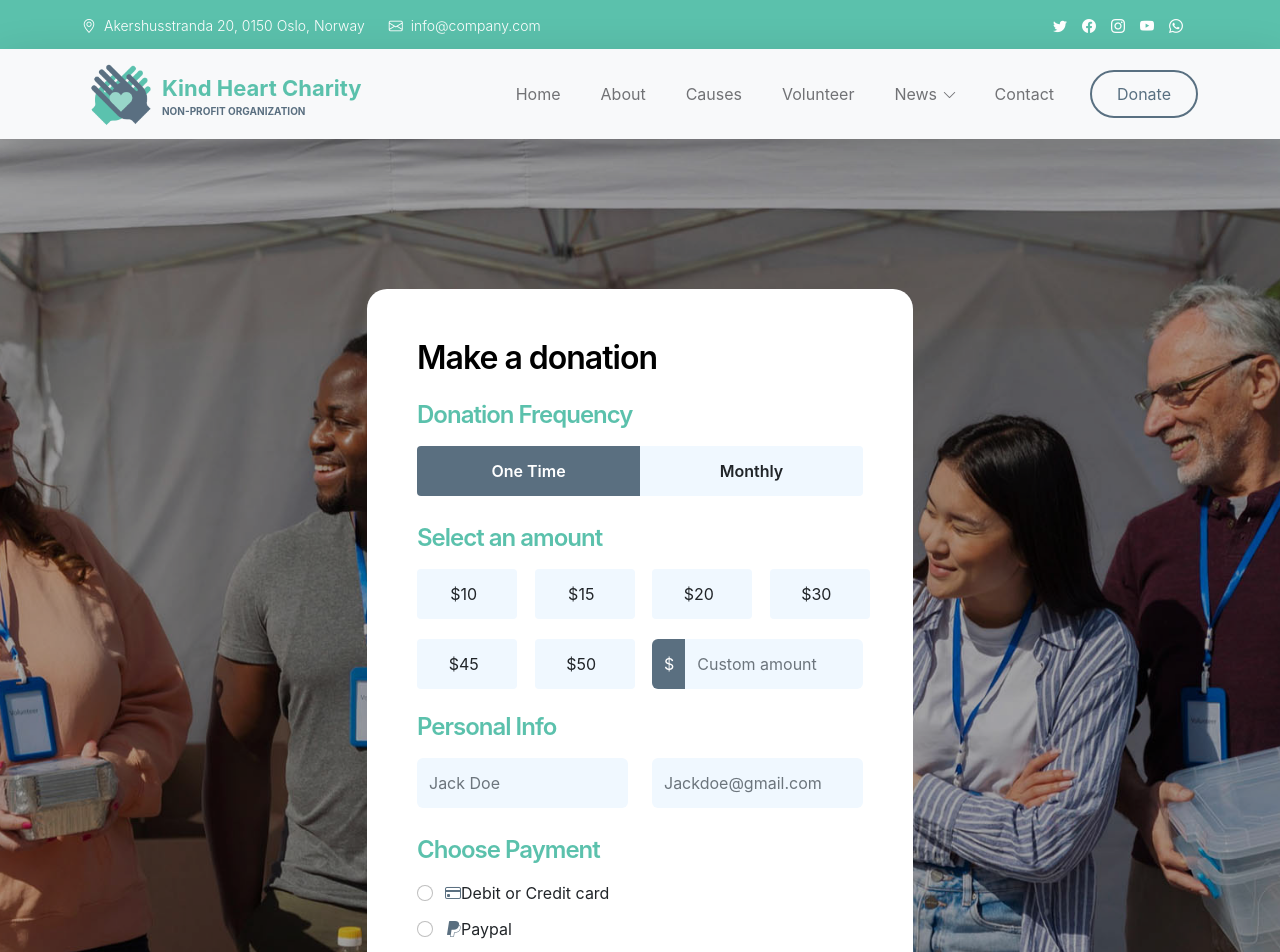
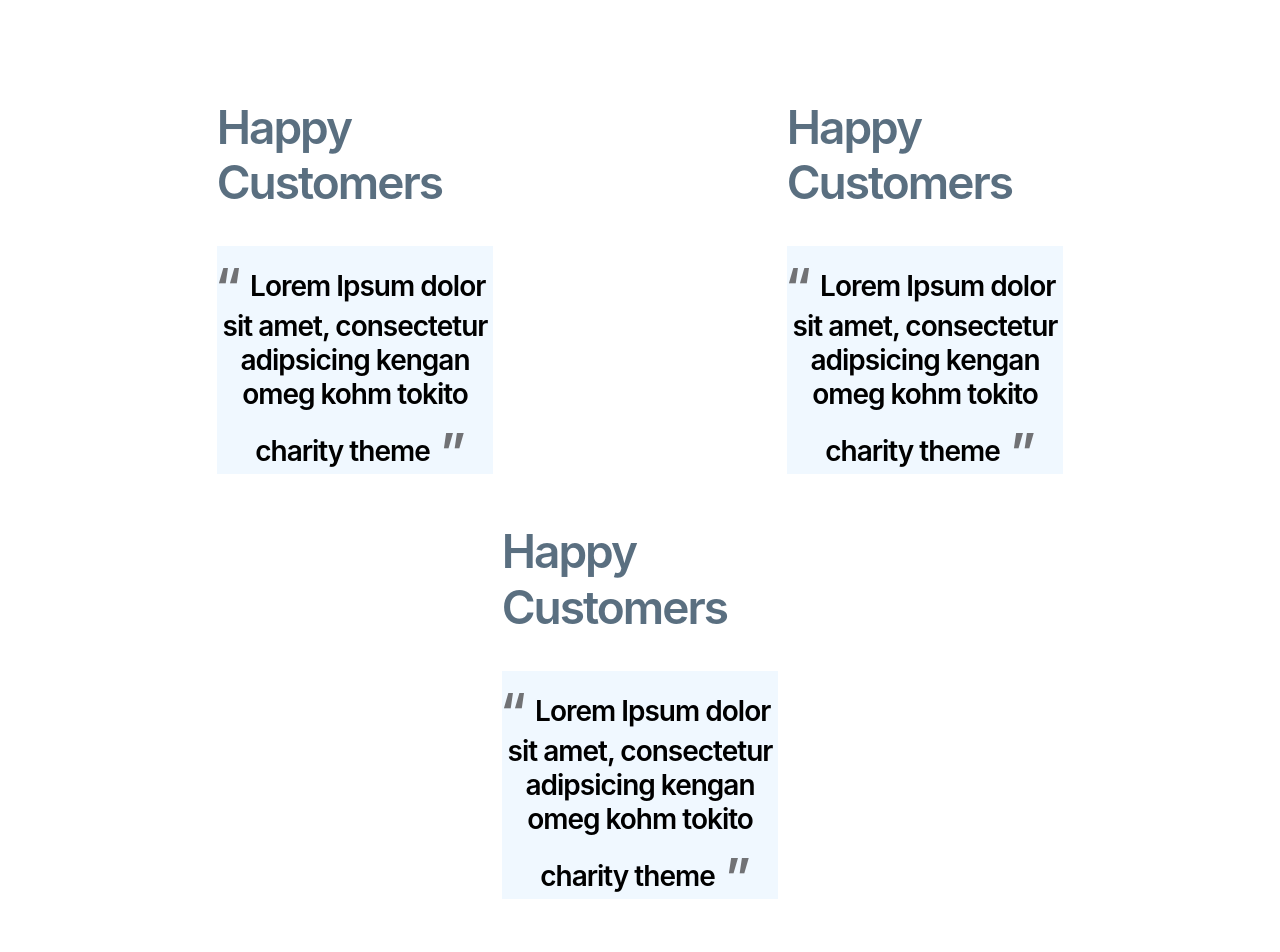
Before and after one commit to norcee25/EcoHabit, a React (Create React App) app: page / in a window 1280 px wide. Shown: the top 952 px of the page. Built offline with nearby package versions, Linux system fonts and the light colour scheme.

Commit message:
Adding motivation

```diff
--- a/src/App.js
+++ b/src/App.js
@@ -1,9 +1,8 @@
-import Donate from "./components/Donate";
+import Motivation from "./components/Motivation";
 
 const App = () => {
   return (
-    <Donate />
+    <Motivation/>
   )
 }
-
 export default App;
--- a/src/components/Donate/index.js
+++ b/src/components/Donate/index.js
@@ -88,10 +88,10 @@ const Donate = () => {
         <div className="row">
           <div className="col-lg-6 col-12 mx-auto">
             <form className="custom-form donate-form" action="#" method="get" role="form">
-              <h3 className="mb-4">Make a donation</h3>
+              <h3 className="mb-4">Ecohabit</h3>
               <div className="row">
                 <div className="col-lg-12 col-12">
-                  <h5 className="mb-3">Donation Frequency</h5>
+                  <h5 className="mb-3">Ecohabit reminder</h5>
                 </div>
                 <div className="col-lg-6 col-6 form-check-group form-check-group-donation-frequency">
                   <div className="form-check form-check-radio">
@@ -116,7 +116,7 @@ const Donate = () => {
                   <div className="form-check form-check-radio">
                     <input className="form-check-input" type="radio" name="flexRadioDefault" id="flexRadioDefault1" />
                     <label className="form-check-label" htmlFor="flexRadioDefault1">
-                      $10
+                      Cuci Tangan
                     </label>
                   </div>
                 </div>
@@ -124,7 +124,7 @@ const Donate = () => {
                   <div className="form-check form-check-radio">
                     <input className="form-check-input" type="radio" name="flexRadioDefault" id="flexRadioDefault2" />
                     <label className="form-check-label" htmlFor="flexRadioDefault2">
-                      $15
+                      Jaga Jarak
                     </label>
                   </div>
                 </div>
@@ -132,7 +132,7 @@ const Donate = () => {
                   <div className="form-check form-check-radio">
                     <input className="form-check-input" type="radio" name="flexRadioDefault" id="flexRadioDefault3" />
                     <label className="form-check-label" htmlFor="flexRadioDefault3">
-                      $20
+                      Jangan buang sampah sembarangan
                     </label>
                   </div>
                 </div>
@@ -140,7 +140,7 @@ const Donate = () => {
                   <div className="form-check form-check-radio">
                     <input className="form-check-input" type="radio" name="flexRadioDefault" id="flexRadioDefault4" />
                     <label className="form-check-label" htmlFor="flexRadioDefault4">
-                      $30
+                      Matikan Listrik
                     </label>
                   </div>
                 </div>
@@ -148,7 +148,7 @@ const Donate = () => {
                   <div className="form-check form-check-radio">
                     <input className="form-check-input" type="radio" name="flexRadioDefault" id="flexRadioDefault5" />
                     <label className="form-check-label" htmlFor="flexRadioDefault5">
-                      $45
+                      Rajin menyiram tanaman
                     </label>
                   </div>
                 </div>
@@ -156,14 +156,14 @@ const Donate = () => {
                   <div className="form-check form-check-radio">
                     <input className="form-check-input" type="radio" name="flexRadioDefault" id="flexRadioDefault6" />
                     <label className="form-check-label" htmlFor="flexRadioDefault6">
-                      $50
+                      Menjaga lingkungan dan hati
                     </label>
                   </div>
                 </div>
                 <div className="col-lg-6 col-12 form-check-group">
                   <div className="input-group">
                     <span className="input-group-text" id="basic-addon1">$</span>
-                    <input type="text" className="form-control" placeholder="Custom amount" aria-label="Username" aria-describedby="basic-addon1" />
+                    <input type="text" className="form-control" placeholder="Custom reminder" aria-label="Username" aria-describedby="basic-addon1" />
                   </div>
                 </div>
                 <div className="col-lg-12 col-12">
@@ -234,7 +234,7 @@ const Donate = () => {
           </p>
           <p className="text-white d-flex mt-3">
             <i className="bi-geo-alt me-2" />
-            Akershusstranda 20, 0150 Oslo, Norway
+            Universitas Klabat
           </p>
           <a href="#" className="custom-btn btn mt-3">Get Direction</a>
         </div>
--- /dev/null
+++ b/src/components/Motivation/index.js
@@ -0,0 +1,65 @@
+const Motivation = () => {
+    return (
+<section className="contact-section section-padding" id="section_6">
+      <div className="container">
+        <div className="row">
+          <div className="col-lg-5 col-12 mx-auto">
+          <div className="container">
+        <div className="row">
+          <div className="col-lg-8 col-12 mx-auto">
+            <h2 className="mb-lg-3">Happy Customers</h2>
+            <div id="testimonial-carousel" className="carousel carousel-fade slide" data-bs-ride="carousel">
+              <div className="carousel-inner">
+                <div className="carousel-item active">
+                  <div className="carousel-caption">
+                    <h4 className="carousel-title">Lorem Ipsum dolor sit amet, consectetur adipsicing kengan omeg kohm tokito charity theme</h4>
+                  </div>
+                </div>
+              </div>
+            </div>
+          </div>
+        </div>
+      </div>
+          </div>
+          <div className="col-lg-5 col-12 mx-auto">
+          <div className="container">
+        <div className="row">
+          <div className="col-lg-8 col-12 mx-auto">
+            <h2 className="mb-lg-3">Happy Customers</h2>
+            <div id="testimonial-carousel" className="carousel carousel-fade slide" data-bs-ride="carousel">
+              <div className="carousel-inner">
+                <div className="carousel-item active">
+                  <div className="carousel-caption">
+                    <h4 className="carousel-title">Lorem Ipsum dolor sit amet, consectetur adipsicing kengan omeg kohm tokito charity theme</h4>
+                  </div>
+                </div>
+              </div>
+            </div>
+          </div>
+        </div>
+      </div>
+          </div>
+          <div className="col-lg-5 col-12 mx-auto">
+          <div className="container">
+        <div className="row">
+          <div className="col-lg-8 col-12 mx-auto">
+            <h2 className="mb-lg-3">Happy Customers</h2>
+            <div id="testimonial-carousel" className="carousel carousel-fade slide" data-bs-ride="carousel">
+              <div className="carousel-inner">
+                <div className="carousel-item active">
+                  <div className="carousel-caption">
+                    <h4 className="carousel-title">Lorem Ipsum dolor sit amet, consectetur adipsicing kengan omeg kohm tokito charity theme</h4>
+                  </div>
+                </div>
+              </div>
+            </div>
+          </div>
+        </div>
+      </div>
+          </div>
+        </div>
+      </div>
+    </section>
+    )
+}
+export default Motivation;
```
